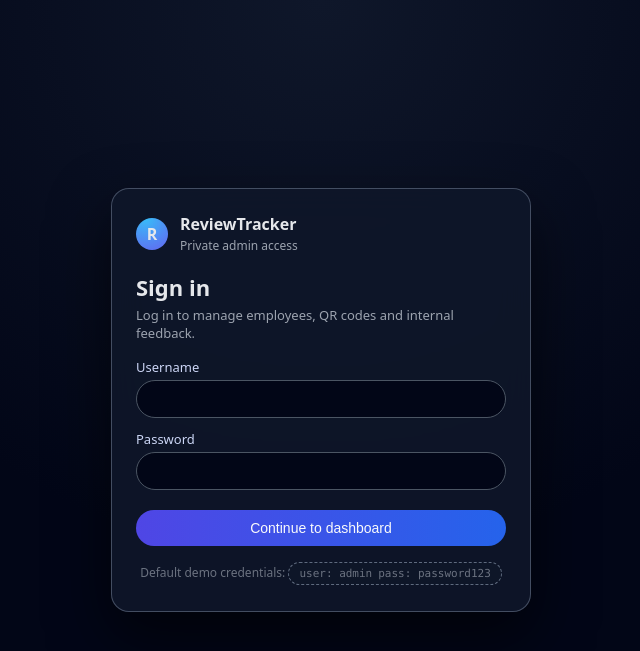
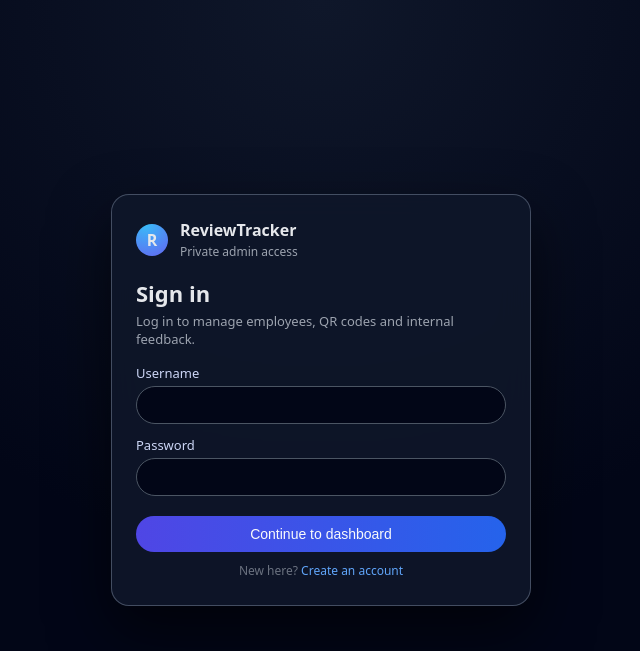
Before and after one commit to ridariyaz/reviewtracker, a Flask app: page /login in a window 1280 px wide. Shown: the top 651 px of the page, without its empty margins (319-959 px from the left). Run offline with Flask 3, Linux system fonts and the light colour scheme.

Commit message:
Clean login UI and link to signup

```diff
--- a/templates/login.html
+++ b/templates/login.html
@@ -107,18 +107,12 @@
       color: #6b7280;
       text-align: center;
     }
-    .badge-creds {
-      display: inline-flex;
-      gap: 6px;
-      padding: 4px 10px;
-      border-radius: 999px;
-      border: 1px dashed rgba(148, 163, 184, 0.6);
-      background: rgba(15, 23, 42, 0.8);
-      margin-top: 6px;
+    a {
+      color: #60a5fa;
+      text-decoration: none;
     }
-    .badge-creds span {
-      font-family: ui-monospace, SFMono-Regular, Menlo, Monaco, Consolas, "Liberation Mono", "Courier New", monospace;
-      font-size: 11px;
+    a:hover {
+      text-decoration: underline;
     }
   </style>
 </head>
@@ -152,11 +146,8 @@
       <button type="submit">Continue to dashboard</button>
 
       <div class="hint">
-        Default demo credentials:
-        <div class="badge-creds">
-          <span>user: admin</span>
-          <span>pass: password123</span>
-        </div>
+        New here?
+        <a href="/signup">Create an account</a>
       </div>
     </form>
   </div>
```
